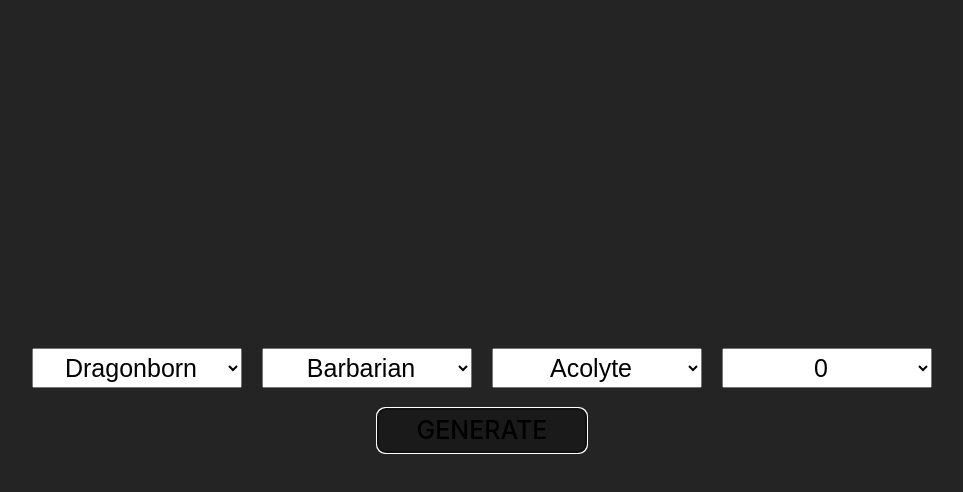
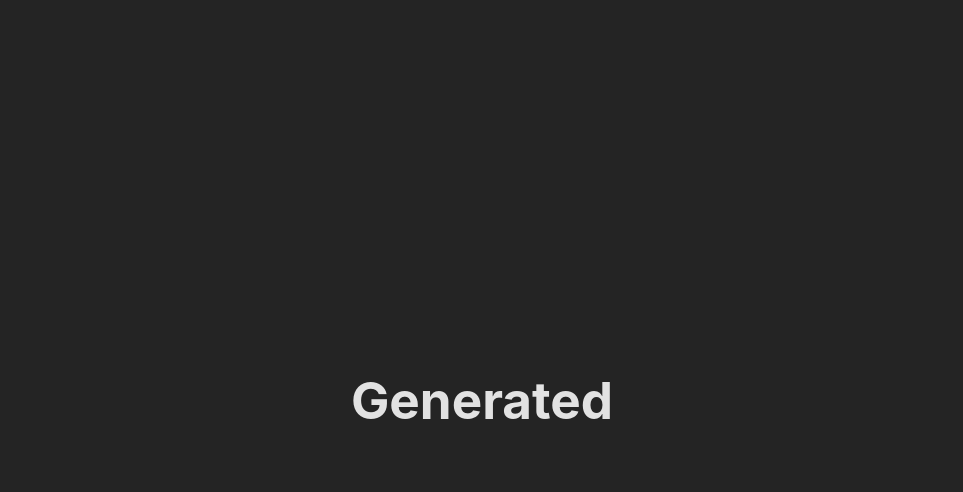
Before and after one commit to BolleA7X/xgte-pc-generator, a React (Vite) app: page / in a window 1280 px wide. Both pictures are taken after a click on the button "GENERATE". Shown: the top 492 px of the page, without its empty margins (158-1121 px from the left). Built offline with nearby package versions, Linux system fonts and the light colour scheme.

Commit message:
Implemented event on StartView button click and view change

```diff
--- a/src/App.tsx
+++ b/src/App.tsx
@@ -11,12 +11,33 @@ const languageFiles = {
 }
 
 function App() {
+  const [race, setRace] = useState("")
+  const [classs, setClass] = useState("")
+  const [background, setBackground] = useState("")
+  const [charisma, setCharisma] = useState("")
+  const [generated, setGenerated] = useState(false)
+
+  const startGeneration = () => {
+    console.log(race, classs, background, charisma)
+    setGenerated(true)
+  }
+
   let languageFile = languageFiles["en"];
+
+  let view: JSX.Element
+  if (!generated) {
+    view = <StartView
+      setRace={setRace} setClass={setClass} setBackground={setBackground} setCharisma={setCharisma}
+      startGeneration={startGeneration}
+    />
+  }
+  else
+    view = <h1>Generated</h1>
 
   return (
     <LanguageContext.Provider value={languageFile}>
       <>
-        <StartView />
+        {view}
       </>
     </LanguageContext.Provider>
   )
--- a/src/view/start.tsx
+++ b/src/view/start.tsx
@@ -1,9 +1,17 @@
-import { useState, useContext } from "react";
+import { useContext } from "react";
 import { LanguageContext } from '../context'
 import './start.css'
 
 type DropdownProps = {
   setter: (value: string) => void;
+}
+
+type StartViewProps = {
+  setRace: (value: string) => void;
+  setClass: (value: string) => void;
+  setBackground: (value: string) => void;
+  setCharisma: (value: string) => void;
+  startGeneration: () => void;
 }
 
 function RaceDropdown(props: DropdownProps) {
@@ -78,20 +86,15 @@ function CharismaDropdown(props: DropdownProps) {
   )
 }
 
-function StartView() {
-  const [race, setRace] = useState("Human");
-  const [clas, setClas] = useState("Fighter");
-  const [bg, setBg] = useState("Acolyte");
-  const [cha, setCha] = useState("0");
-
+function StartView(props: StartViewProps) {
   return (
     <>
-      <RaceDropdown setter={setRace}></RaceDropdown>
-      <ClassDropdown setter={setClas}></ClassDropdown>
-      <BackgroundDropdown setter={setBg}></BackgroundDropdown>
-      <CharismaDropdown setter={setCha}></CharismaDropdown>
+      <RaceDropdown setter={props.setRace}></RaceDropdown>
+      <ClassDropdown setter={props.setClass}></ClassDropdown>
+      <BackgroundDropdown setter={props.setBackground}></BackgroundDropdown>
+      <CharismaDropdown setter={props.setCharisma}></CharismaDropdown>
       <br></br>
-      <button>GENERATE</button>
+      <button onClick={() => props.startGeneration()}>GENERATE</button>
     </>
   )
 }
```
